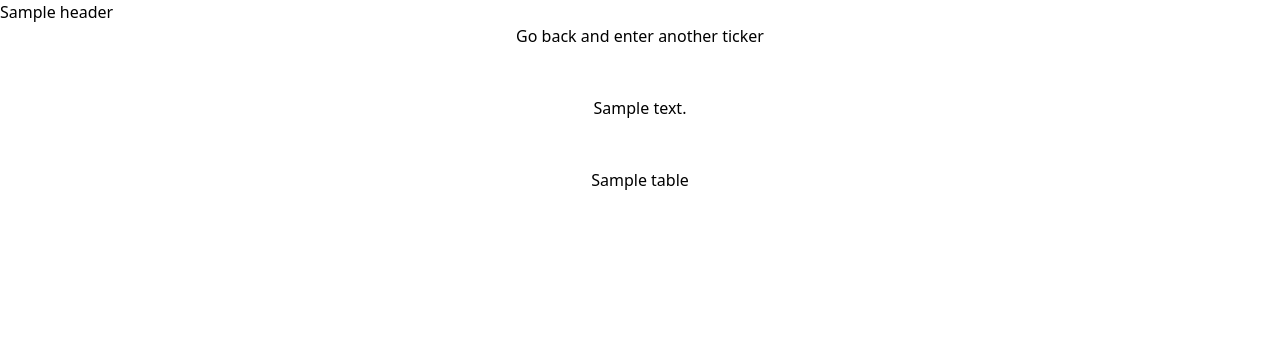
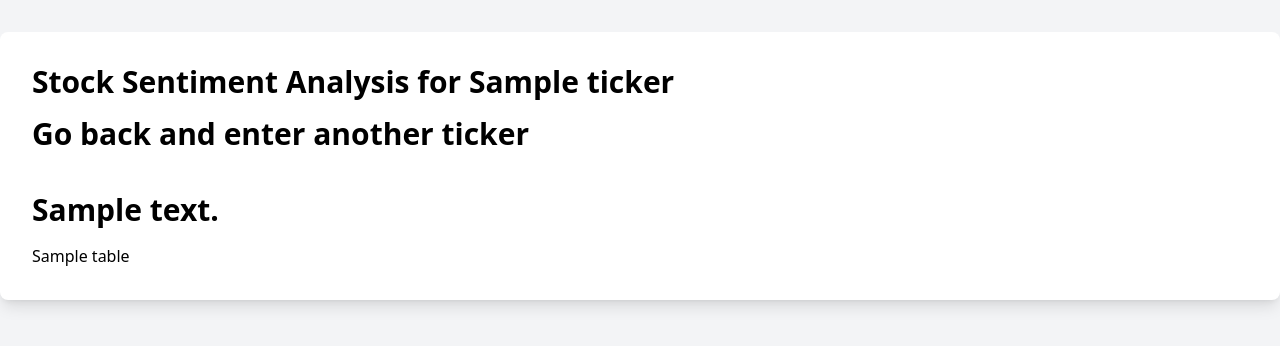
Before and after one commit to dshilman/stock-sentiment-analysis, a Flask app: template templates/sentiment1.html in a window 1280 px wide. Shown: the top 346 px of the page. Run offline with Flask 3, Linux system fonts and the light colour scheme; the template is opened without the code that fills it: most values are stand-ins (such as "Sample title", 1, 10 or a date in 2020); some libraries are stand-ins or nearby versions.

Commit message:
new look and feel

```diff
--- a/app.py
+++ b/app.py
@@ -148,14 +148,13 @@ def sentiment():
         fig_hourly, cls=PlotlyJSONEncoder)
     graphJSON_daily = json.dumps(fig_daily, cls=PlotlyJSONEncoder)
 
-    header = "Hourly and Daily Sentiment of {} Stock".format(ticker)
     description = """
 	The above chart averages the sentiment scores of {} stock hourly and daily.
 	The table below gives each of the most recent headlines of the stock and the negative, neutral, positive and an aggregated sentiment score.
-	The news headlines are obtained from the FinViz website.
-	Sentiments are given by the nltk.sentiment.vader Python library.
+	The news headlines are obtained from Mboum Finance API.
     """.format(ticker)
-    return render_template('sentiment.html', graphJSON_hourly=graphJSON_hourly, graphJSON_daily=graphJSON_daily, header=header, table=parsed_and_scored_news.to_html(classes='data'), description=description)
+
+    return render_template('sentiment.html', ticker=ticker, graphJSON_hourly=graphJSON_hourly, graphJSON_daily=graphJSON_daily, table=parsed_and_scored_news.to_html(classes='data'), description=description)
 
 
 if __name__ == '__main__':
--- a/templates/sentiment1.html
+++ b/templates/sentiment1.html
@@ -7,18 +7,29 @@
 	<title>Stock Sentiment Analysis</title>
 	<script src="https://cdn.tailwindcss.com"></script>
   </head>
+  <body class="bg-gray-100 min-h-screen">
+	<div class="container mx-auto py-8">
+	  <div class="bg-white shadow-lg rounded-lg p-8">
+		<h1 class="text-3xl font-bold mb-4">Stock Sentiment Analysis for {{ticker}}</h1>
 
+		<div class="flex items-center space-x-4">
+			<h4 class="text-3xl font-bold mb-4"><a href="/">Go back and enter another ticker</a></h4>
+		</div>
+		<div class="htmx-indicator h-4 w-2 bg-blue-500 invisible rounded-full"></div>
+		<div class="flex items-center space-x-4">
+			<div id="chart" class="chart"></div>
+		</div>
+		<div class="flex items-center space-x-4">
+			<div id="chart2" class="chart2"></div>
+		</div>
+		<div class="htmx-indicator h-2 w-2 bg-blue-500 invisible rounded-full"></div>
 
-		<h1>{{header}}</h1>
-		<center><h4><a href="/">Go back and enter another ticker</a></h4></center>
-		<div id="chart" class="chart"></div>
-		<div id="chart2" class="chart2"></div>
-		<br><br>
-		<center>
-		<div>{{description}}</div>
-		<br><br>
-		{{ table|safe }}
-		</center>
+		<div class="flex items-center space-x-4">
+			<h5 class="text-3xl font-bold mb-4">{{description}}</h5>
+		</div>
+		<div class="flex items-center space-x-4">
+			{{ table|safe }}
+		</div>
 	</body>
 
 	<script src="https://cdn.plot.ly/plotly-latest.min.js"></script>
```
